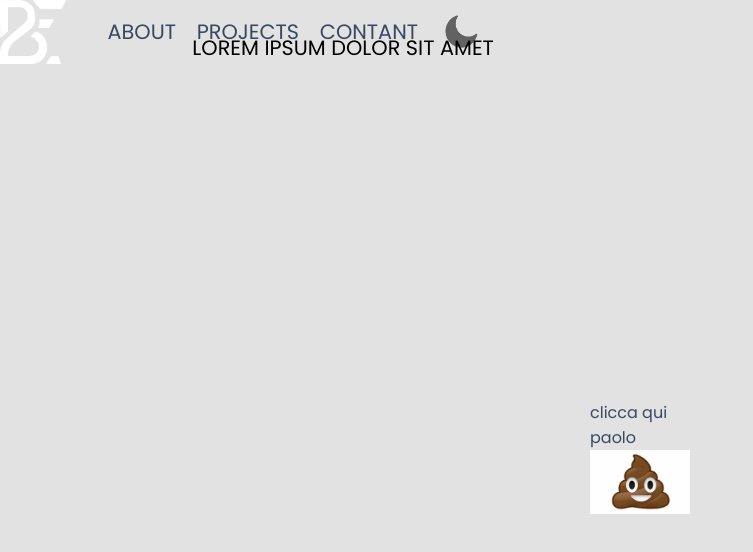
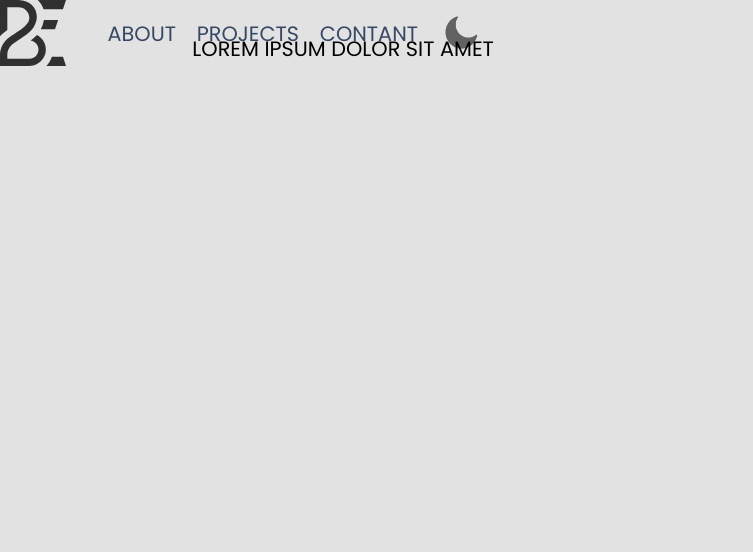
Before and after one commit to BerthuusJ/BerthuusJ.github.io, a plain HTML site: page index.html in a window 1280 px wide. Shown: the whole page, without its empty margins (0-753 px from the left). Drawn offline with Linux system fonts and the light colour scheme.

Commit message:
added logo svg

```diff
--- a/index.html
+++ b/index.html
@@ -7,11 +7,21 @@
   <link rel="stylesheet" href="main.css" />
   <script src="main.js" defer></script>
   <title>ELIjAH's Portfolio</title>
+  <link rel="icon" href="/Assets/Media/elijah_white_logo.png" type="image/x-icon">
 </head>
 
 <body>
   <nav class="navbar">
-    <img src="Assets/Media/Logo-Icon.png" alt="Logo" class="logo-icon">
+    <svg id="elijahLogo" viewBox="0 0 1919.96 1919.96">
+      <path class="uuid-167a5edf-c4bd-45c7-816f-6165ac425e78"
+        d="m.04,788.25H0v263.26c46.19-52.28,98.83-98.89,156.55-138.28,16.31-11.14,35.61-24.32,56.81-38.8V219.38c0-2.36,1.36-4.41,3.34-5.38.8-.41,1.71-.63,2.67-.63,76.28.02,251.28-.04,319.9-.01,173.45,0,314.07,140.61,314.07,314.08,0,57.4-31.4,117.11-66.96,166.61-40.97,57.04-91.95,106.19-149.95,145.78-89.88,61.41-271.32,185.21-361.41,246.77C103.98,1203.3-.13,1397.09.04,1604.18c.09,66.06-.12,235.25-.01,309.77,0,3.32,2.7,6.01,6.03,6.01h844.69c76.17,0,148.35-17.65,212.58-49.1,159.15-77.94,269.4-240.6,269.99-429.33,2.56-192.16-109.03-348.34-260.9-426.91-7.12,8.2-14.41,16.3-21.86,24.32-46.93,50.49-100.05,96.7-158.01,137.49,122.8,19.9,229.01,125.13,227.45,264.01-.1,61.83-21.25,118.73-56.67,163.9-48.81,62.28-124.73,102.3-209.99,102.3H219.37c-3.32,0-6.01-2.69-6.01-6v-100.67c-.08-133.79,67.32-259,177.71-334.54l371.84-254.65c48.65-33.32,93.7-71.65,133.84-114.83C1247.26,518.95,1041.48,5.19,536.63.04,493.63.08,347.78.04,216.7,0,126.98,0,38.17-.01.04.03v788.22Z" />
+      <path class="uuid-167a5edf-c4bd-45c7-816f-6165ac425e78"
+        d="m1919.96.04l-88.85,266.63h-565.48c-5.83-17.33-12.37-34.45-19.62-51.32C1211.17,134.27,1161.07,61.49,1098.33.04h821.63Z" />
+      <path class="uuid-167a5edf-c4bd-45c7-816f-6165ac425e78"
+        d="m1690.86,580.79l-90.86,272.54h-414.84c1.54-2.82,3.05-5.64,4.55-8.46,35.9-67.68,61.66-138.57,76.56-210.69,3.67-17.79,6.68-35.6,9.02-53.39h415.57Z" />
+      <path class="uuid-167a5edf-c4bd-45c7-816f-6165ac425e78"
+        d="m1919.96,1919.96h-571.86c32.22-33.12,61.18-69.53,86.37-108.73,31.81-49.53,56.93-102.59,74.98-157.9h321.66l88.85,266.63Z" />
+    </svg>
     <div class="marquee-box">
       <div class="marquee">
         <h1>lorem ipsum dolor sit amet</h1>
@@ -33,7 +43,6 @@
       </ul>
     </div>
   </nav>
-  <a href="https://www.instagram.com/my__kini/" class="paolo">clicca qui paolo <img src="/Assets/Media/Cacca.webp" alt="cacca"></a>
 </body>
 
 </html>
--- a/main.scss
+++ b/main.scss
@@ -31,8 +31,9 @@ body {
   overflow-x: hidden;
 }
 
-.logo-icon {
+#elijahLogo {
   width: 66px;
+  fill: colors.$clr-bw-700;
 }
 
 .secondary-navbar {
@@ -85,12 +86,3 @@ h1 {
     transform: translateX(-100%);
   }
 }
-
-.paolo {
-  position: absolute;
-  top: 50%;
-  left: 50%;
-  translate: -50%;
-  width: 100px;
-  height: 100px;
-}
```
Also changed, not shown: Assets/Media/Cacca.webp (deleted), Assets/Media/Camera.svg (deleted), Assets/Media/Desktop.svg (deleted), Assets/Media/Image.svg (deleted), Assets/Media/Logo-Black.png (deleted), Assets/Media/Videocam.svg (deleted), Assets/Media/elijah_logo.svg (added), Assets/Media/elijah_white_logo.png (added), Assets/Media/logo-github.svg (added), Assets/Media/logo-instagram.svg (added), Assets/Media/logo-linkedin.svg (added), Assets/Media/mail.svg (added), main.css, 2 other files.
